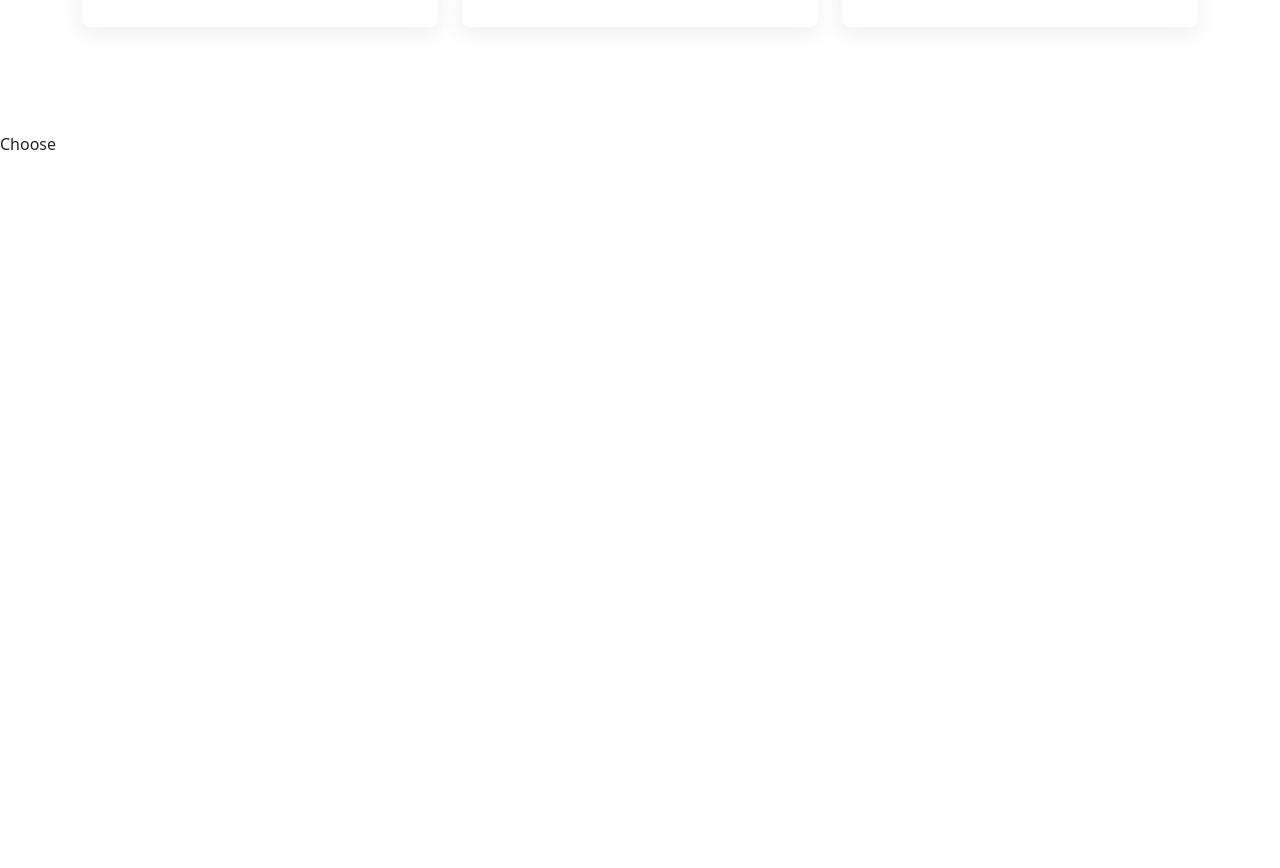
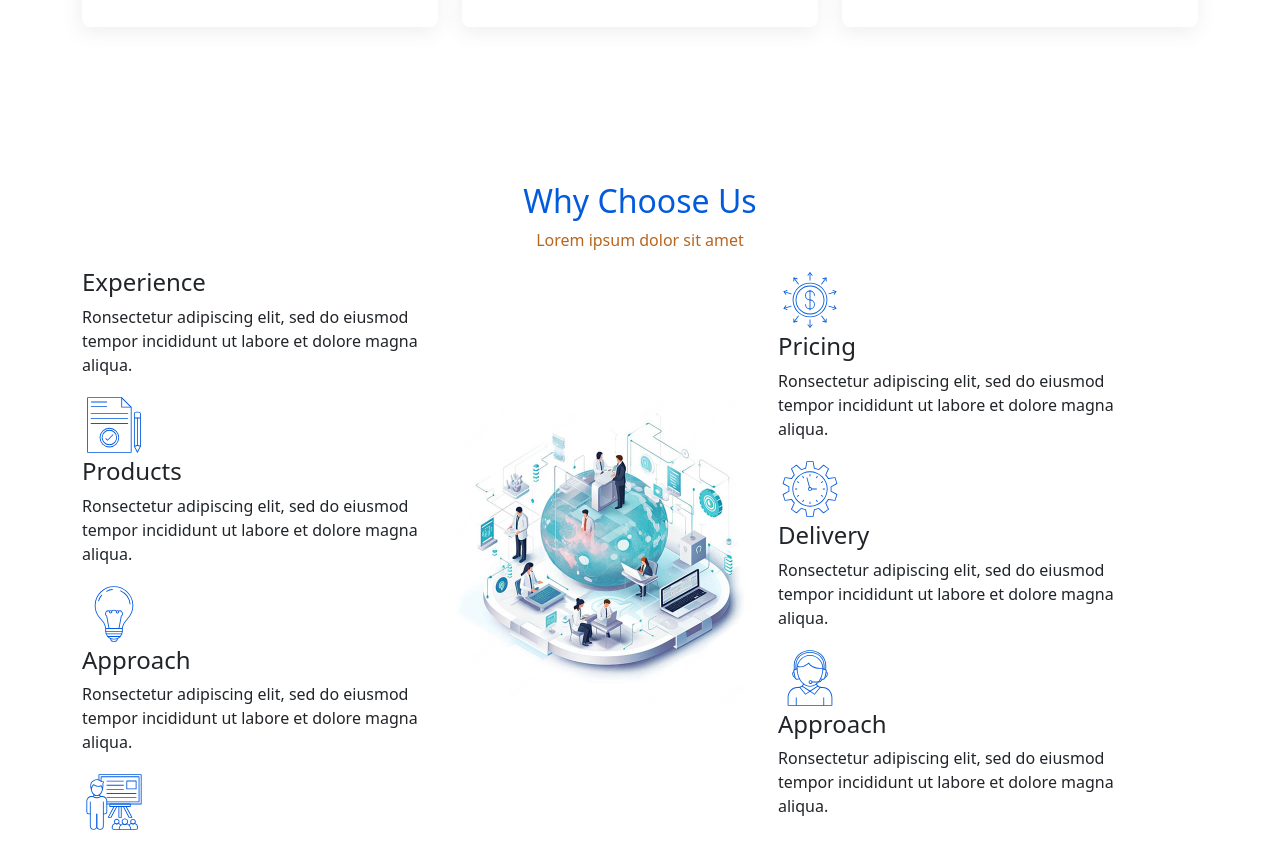
Before and after one commit to Hamza-1-0/Secondproject, a React (Vite) app: page / in a window 1280 px wide. Shown: the part 1520-2388 px from the top of the page. Before the commit the page ends 1676 px from the top, so only its background shows below. Built offline with nearby package versions, Linux system fonts and the light colour scheme.

Commit message:
Add header

```diff
--- a/src/Components/Choose/Choose-style.css
+++ b/src/Components/Choose/Choose-style.css
@@ -0,0 +1,32 @@
+.choose{
+    padding-top: 50px;
+    padding-bottom: 80px;
+}
+
+
+.choose h2{
+    font-size: 32px;
+    font-weight: 400;
+    color: #025add;
+    text-align: center;
+}
+.choose>p{
+    font-weight: 500;
+    text-align: center;
+    color: #b8651d;
+}
+
+.mid{
+    max-width: 20rem;
+    max-height: 20rem ;
+}
+ .icon img{
+    max-height: 4rem;
+}
+.cont{
+    display: flex;
+    justify-content: center;
+    align-items: center;
+    flex-direction: column;
+    width: calc(100% / 3);
+}
--- a/src/Components/Choose/Choose.jsx
+++ b/src/Components/Choose/Choose.jsx
@@ -1,7 +1,96 @@
 import React from "react";
 import "./Choose-style.css";
+import { Container, Row, Col } from "react-bootstrap";
 const Choose = () => {
-  return <div>Choose</div>;
+  return (
+    <div className="choose">
+      <h2>Why Choose Us</h2>
+      <p>Lorem ipsum dolor sit amet</p>
+      <Container className="d-flex">
+        <Row className="cont">
+          <Col>
+            <div className="text-choose">
+              <h4>Experience</h4>
+              <p>
+                Ronsectetur adipiscing elit, sed do eiusmod tempor incididunt ut
+                labore et dolore magna aliqua.
+              </p>
+            </div>
+            <div className="icon">
+              <img src="src\assets\News\icons\icon-1.svg" alt="" />
+            </div>
+          </Col>
+          <Col>
+            <div className="text-choose">
+              <h4>Products</h4>
+              <p>
+                Ronsectetur adipiscing elit, sed do eiusmod tempor incididunt ut
+                labore et dolore magna aliqua.
+              </p>
+            </div>
+            <div className="icon">
+              <img src="src\assets\News\icons\icon-2.svg" alt="" />
+            </div>
+          </Col>
+          <Col>
+            <div className="text-choose">
+              <h4>Approach</h4>
+              <p>
+                Ronsectetur adipiscing elit, sed do eiusmod tempor incididunt ut
+                labore et dolore magna aliqua.
+              </p>
+            </div>
+            <div className="icon">
+              <img src="src\assets\News\icons\icon-3.svg" alt="" />
+            </div>
+          </Col>
+        </Row>
+        <Row className="cont">
+          <img src="src\assets\News\features.jpg" alt="" className="mid" />
+        </Row>
+        <Row className="cont">
+          <Col>
+            {" "}
+            <div className="icon">
+              <img src="src\assets\News\icons\icon-4.svg" alt="" />
+            </div>
+            <div className="text-choose">
+              <h4>Pricing</h4>
+              <p>
+                Ronsectetur adipiscing elit, sed do eiusmod tempor incididunt ut
+                labore et dolore magna aliqua.
+              </p>
+            </div>
+          </Col>
+          <Col>
+            {" "}
+            <div className="icon">
+              <img src="src\assets\News\icons\icon-5.svg" alt="" />
+            </div>
+            <div className="text-choose">
+              <h4>Delivery</h4>
+              <p>
+                Ronsectetur adipiscing elit, sed do eiusmod tempor incididunt ut
+                labore et dolore magna aliqua.
+              </p>
+            </div>
+          </Col>
+          <Col>
+            <div className="icon">
+              <img src="src\assets\News\icons\icon-6.svg" alt="" />
+            </div>{" "}
+            <div className="text-choose">
+              <h4>Approach</h4>
+              <p>
+                Ronsectetur adipiscing elit, sed do eiusmod tempor incididunt ut
+                labore et dolore magna aliqua.
+              </p>
+            </div>
+          </Col>
+        </Row>
+      </Container>
+    </div>
+  );
 };
 
 export default Choose;
```
